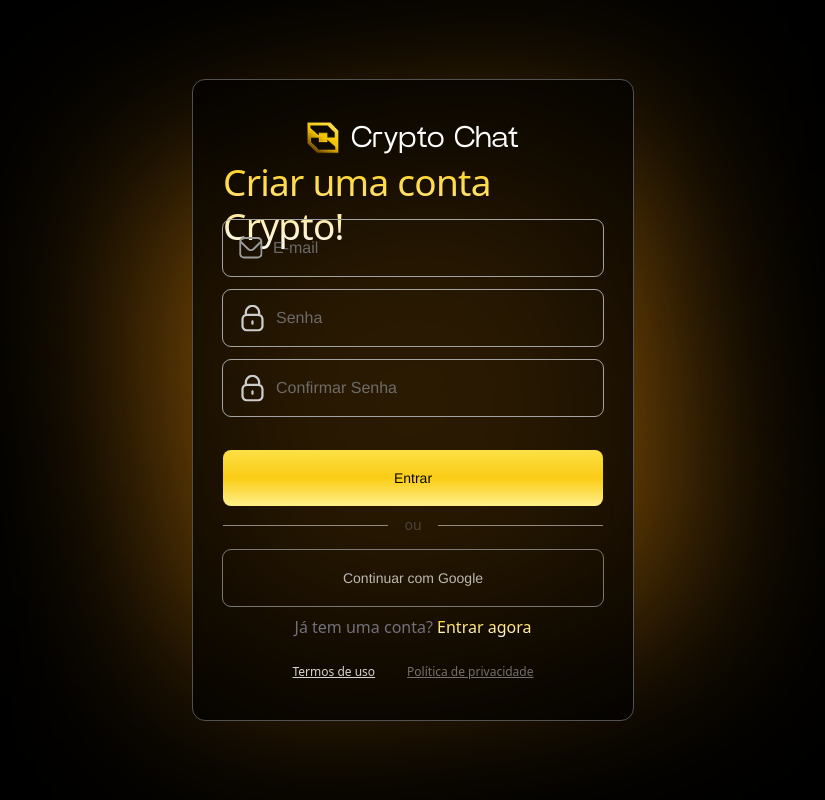
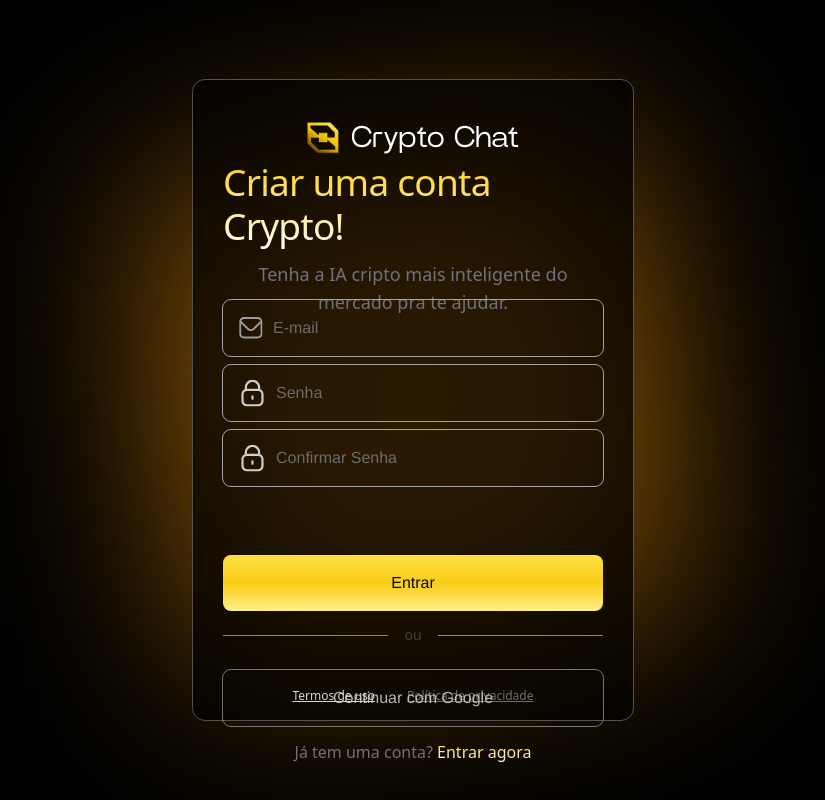
Before and after one commit to CryptoChat-us/frontend2, a React (Vite) app: page /signup in a window 1280 px wide. Shown: the whole page, without its empty margins (227-1052 px from the left). Built offline with nearby package versions, Linux system fonts and the light colour scheme; no server answers.

Commit message:
Reforma Mobile 2

```diff
--- a/src/components/MobilePromptBar.tsx
+++ b/src/components/MobilePromptBar.tsx
@@ -23,7 +23,7 @@
           value={message}
           onChange={(e) => setMessage(e.target.value)}
           onKeyPress={(e) => e.key === 'Enter' && !e.shiftKey && (e.preventDefault(), handleSubmit())}
-          placeholder="Pergunte qualquer coisa sobre o mercado cripto..."
+          placeholder="Pergunte sobre cripto..."
           className="w-full py-3 pl-4 pr-24 bg-transparent text-white text-base font-['Sequel Sans Display'] outline-none resize-none max-h-24"
           rows={1}
         />
--- a/src/pages/Dashboard.tsx
+++ b/src/pages/Dashboard.tsx
@@ -10,7 +10,6 @@
 import MobileTopBar from "@/components/MobileTopBar";
 import MobileSidebar from "@/components/MobileSidebar";
 import MobilePromptBar from "@/components/MobilePromptBar";
-import MobileFooterBar from "@/components/MobileFooterBar";
 
 const Dashboard = () => {
   const [isSidebarExpanded, setIsSidebarExpanded] = useState(true);
@@ -175,8 +174,7 @@
             )}
           </AnimatePresence>
 
-          {/* Mobile Footer Bar */}
-          <MobileFooterBar />
+          {/* Mobile Footer Bar removed as requested */}
 
           {/* Mobile Prompt Bar */}
           <MobilePromptBar onSend={handleSendMessage} />
--- a/src/pages/SignupPage.tsx
+++ b/src/pages/SignupPage.tsx
@@ -125,7 +125,7 @@
         {/* Logo and Title */}
         <div className="absolute left-1/2 -translate-x-1/2 top-[40px] flex items-center gap-3">
           <img src={logoCryptoChat} alt="Logo" className="w-8 h-8" />
-          <span className="text-white text-3xl font-power-grotesk font-light">Crypto Chat</span>
+          <span className="text-white text-3xl font-power-grotesk font-light crypto-chat-text">Crypto Chat</span>
         </div>
 
         <AnimatePresence mode="wait">
@@ -142,11 +142,16 @@
                 <div className="text-[37px] leading-[44px] font-normal font-['Sequel Sans Display'] tracking-title text-gradient pb-1">
                   Criar uma conta Crypto!
                 </div>
+
+                {/* Subheadline */}
+                <div className="mt-2 text-zinc-500 text-base sm:text-lg font-normal font-['Sequel Sans Display'] text-center hidden sm:block">
+                  Tenha a IA cripto mais inteligente do mercado pra te ajudar.
+                </div>
               </div>
 
               <form onSubmit={handleStepOne} className="w-full">
                 {/* E-mail Field */}
-                <div className="w-[85%] sm:w-[380px] max-w-[380px] h-14 px-4 absolute left-1/2 -translate-x-1/2 top-[140px] flex items-center gap-2.5 rounded-lg outline outline-1 outline-neutral-400 focus-within:outline-yellow-400 transition-colors">
+                <div className="w-[85%] sm:w-[380px] max-w-[380px] h-14 px-4 absolute left-1/2 -translate-x-1/2 top-[220px] flex items-center gap-2.5 rounded-lg outline outline-1 outline-neutral-400 focus-within:outline-yellow-400 transition-colors">
                   <img src={iconEmail} alt="E-mail Icon" className="w-6 h-6" />
                   <input
                     type="email"
@@ -159,7 +164,7 @@
                 </div>
 
                 {/* Password Field */}
-                <div className="w-[85%] sm:w-[380px] max-w-[380px] h-14 px-4 absolute left-1/2 -translate-x-1/2 top-[210px] flex items-center gap-2.5 rounded-lg outline outline-1 outline-neutral-400 focus-within:outline-yellow-400 transition-colors">
+                <div className="w-[85%] sm:w-[380px] max-w-[380px] h-14 px-4 absolute left-1/2 -translate-x-1/2 top-[285px] flex items-center gap-2.5 rounded-lg outline outline-1 outline-neutral-400 focus-within:outline-yellow-400 transition-colors">
                   <img src={iconSenha} alt="Senha Icon" className="w-7 h-7" />
                   <input
                     type="password"
@@ -172,7 +177,7 @@
                 </div>
 
                 {/* Confirm Password Field */}
-                <div className="w-[85%] sm:w-[380px] max-w-[380px] h-14 px-4 absolute left-1/2 -translate-x-1/2 top-[280px] flex items-center gap-2.5 rounded-lg outline outline-1 outline-neutral-400 focus-within:outline-yellow-400 transition-colors">
+                <div className="w-[85%] sm:w-[380px] max-w-[380px] h-14 px-4 absolute left-1/2 -translate-x-1/2 top-[350px] flex items-center gap-2.5 rounded-lg outline outline-1 outline-neutral-400 focus-within:outline-yellow-400 transition-colors">
                   <img src={iconSenha} alt="Senha Icon" className="w-7 h-7" />
                   <input
                     type="password"
@@ -188,7 +193,7 @@
                   <motion.div
                     initial={{ opacity: 0 }}
                     animate={{ opacity: 1 }}
-                    className="absolute left-1/2 -translate-x-1/2 top-[370px] text-center text-red-500 text-sm font-['Helvetica'] w-[85%] sm:w-[380px] max-w-[380px]"
+                    className="absolute top-[415px] left-1/2 -translate-x-1/2 w-[85%] sm:w-[380px] max-w-[380px] text-center text-red-500 text-xs font-['Helvetica']"
                   >
                     {error}
                   </motion.div>
@@ -200,16 +205,16 @@
                   whileHover={{ opacity: 0.9 }}
                   whileTap={{ opacity: 0.95 }}
                   disabled={loading}
-                  className={`w-[85%] sm:w-[380px] max-w-[380px] h-14 absolute top-[370px] left-1/2 -translate-x-1/2 bg-gradient-to-b from-yellow-300 via-yellow-400 to-yellow-200 rounded-lg flex items-center justify-center ${loading ? 'opacity-70 cursor-not-allowed' : 'hover:from-yellow-200 hover:to-yellow-400'}`}
+                  className={`w-[85%] sm:w-[380px] max-w-[380px] h-14 absolute top-[475px] left-1/2 -translate-x-1/2 bg-gradient-to-b from-yellow-300 via-yellow-400 to-yellow-200 rounded-lg flex items-center justify-center ${loading ? 'opacity-70 cursor-not-allowed' : 'hover:from-yellow-200 hover:to-yellow-400'}`}
                 >
-                  <span className="text-zinc-950 text-sm font-['Helvetica']">
+                  <span className="text-zinc-950 text-base font-['Helvetica']">
                     {loading ? 'Criando conta...' : 'Entrar'}
                   </span>
                 </motion.button>
               </form>
 
               {/* Divider */}
-              <div className="flex items-center justify-center absolute top-[435px] left-1/2 -translate-x-1/2 w-[85%] sm:w-[380px] max-w-[380px]">
+              <div className="flex items-center justify-center absolute top-[545px] left-1/2 -translate-x-1/2 w-[85%] sm:w-[380px] max-w-[380px]">
                 <div className="h-px flex-1 opacity-50 bg-white"></div>
                 <div className="mx-4 text-zinc-500 opacity-50 text-sm">ou</div>
                 <div className="h-px flex-1 opacity-50 bg-white"></div>
@@ -221,15 +226,15 @@
                 whileTap={{ opacity: 0.9 }}
                 onClick={handleGoogleSignup}
                 disabled={loading}
-                className={`w-[85%] sm:w-[380px] max-w-[380px] h-14 absolute top-[470px] left-1/2 -translate-x-1/2 rounded-lg outline outline-1 outline-neutral-400 flex items-center justify-center opacity-70 hover:opacity-100 transition-all`}
+                className={`w-[85%] sm:w-[380px] max-w-[380px] h-14 absolute top-[590px] left-1/2 -translate-x-1/2 rounded-lg outline outline-1 outline-neutral-400 flex items-center justify-center ${loading ? 'opacity-30' : 'opacity-70'} hover:opacity-100 transition-all`}
               >
-                <span className="text-white text-sm font-['Helvetica']">
-                  {loading ? 'Conectando...' : 'Continuar com Google'}
+                <span className="text-white text-base font-['Helvetica']">
+                  Continuar com Google
                 </span>
               </motion.button>
 
               {/* Já tem conta */}
-              <div className="absolute left-1/2 -translate-x-1/2 top-[535px] text-base font-['Sequel Sans Display'] text-center px-4 sm:px-0 w-full sm:whitespace-nowrap">
+              <div className="absolute left-1/2 -translate-x-1/2 top-[660px] text-base font-['Sequel Sans Display'] text-center px-4 sm:px-0 w-full whitespace-nowrap">
                 <span className="text-zinc-500">Já tem uma conta? </span>
                 <motion.button
                   whileHover={{ scale: 1.05 }}
@@ -250,19 +255,19 @@
             >
               <div className="absolute left-1/2 -translate-x-1/2 top-[80px] flex flex-col items-center w-[85%] sm:w-[380px] max-w-[380px]">
                 {/* Headline */}
-                <div className="text-[37px] leading-[44px] font-normal font-['Sequel Sans Display'] tracking-title text-gradient pb-1">
+                <div className="text-[32px] sm:text-[37px] leading-[40px] sm:leading-[44px] font-normal font-['Sequel Sans Display'] tracking-title text-gradient pb-1 text-center">
                   Complete seu perfil
                 </div>
 
                 {/* Subheadline */}
-                <div className="mt-2 text-zinc-500 text-lg font-normal font-['Sequel Sans Display']">
+                <div className="mt-2 text-zinc-500 text-base sm:text-lg font-normal font-['Sequel Sans Display'] text-center hidden sm:block">
                   Falta pouco! Precisamos apenas de mais algumas informações.
                 </div>
               </div>
 
               <form onSubmit={handleStepTwo} className="w-full">
                 {/* Name Field */}
-                <div className="w-[85%] sm:w-[380px] max-w-[380px] h-14 px-4 absolute left-1/2 -translate-x-1/2 top-[180px] flex items-center gap-2.5 rounded-lg outline outline-1 outline-neutral-400 focus-within:outline-yellow-400 transition-colors">
+                <div className="w-[85%] sm:w-[380px] max-w-[380px] h-14 px-4 absolute left-1/2 -translate-x-1/2 top-[220px] flex items-center gap-2.5 rounded-lg outline outline-1 outline-neutral-400 focus-within:outline-yellow-400 transition-colors">
                   <img src={iconSenha} alt="User Icon" className="w-7 h-7" />
                   <input
                     type="text"
@@ -302,8 +307,8 @@
         </AnimatePresence>
 
         {/* Termos e Política */}
-        <div className="w-auto h-6 absolute left-1/2 -translate-x-1/2 top-[580px] flex flex-col sm:flex-row items-center justify-center text-center sm:whitespace-nowrap px-4 sm:px-0">
-          <a href="#" className="text-stone-300 text-xs font-['Sequel Sans Display'] underline cursor-pointer hover:text-stone-200 transition-colors mr-0 sm:mr-8 mb-2 sm:mb-0">Termos de uso</a>
+        <div className="w-auto h-auto absolute left-1/2 -translate-x-1/2 bottom-4 flex flex-row items-center justify-center text-center whitespace-nowrap px-4 gap-8">
+          <a href="#" className="text-stone-300 text-xs font-['Sequel Sans Display'] underline cursor-pointer hover:text-stone-200 transition-colors">Termos de uso</a>
           <a href="#" className="text-stone-300 text-xs font-['Sequel Sans Display'] opacity-50 underline cursor-pointer hover:text-stone-200 transition-colors">Política de privacidade</a>
         </div>
       </div>
```
Also changed, not shown: src/pages/LoginPage.tsx (+12 -12 lines).
